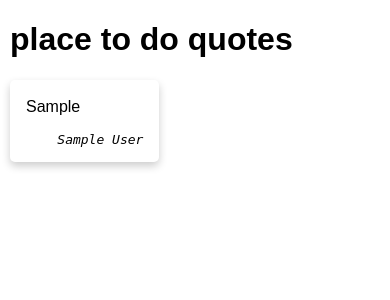
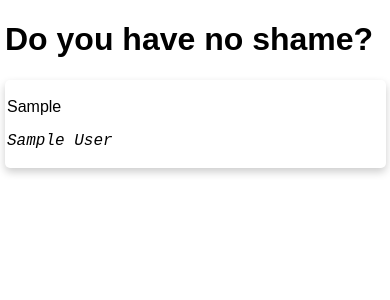
Before and after one commit to maxcohn/quotekeeper, a Flask app: page / in a window 390 px wide. Shown: the top 300 px of the page. Run offline with Flask 2, Linux system fonts and the light colour scheme; tables that the repository leaves empty hold one stand-in row (values such as "Sample post").

Commit message:
minor refactoring to main code and made mobile friendly

```diff
--- a/quotekeeper/__init__.py
+++ b/quotekeeper/__init__.py
@@ -1,8 +1,7 @@
 import os
 import sqlite3
-from .quote import FILE_PATH
-
-from flask import Flask
+from .routes import DATABASE_PATH
+from flask import Flask, g
 
 """App factory function. Create the Flask application. When running the
 application, Flask will automatically find this function and run it,
@@ -13,7 +12,7 @@ def create_app():
     app = Flask(__name__)
 
     # check if the 'quotes' table exists
-    with sqlite3.connect(FILE_PATH) as conn:
+    with sqlite3.connect(DATABASE_PATH) as conn:
         # create database connection
         cursor = conn.cursor()
         cursor.execute("select count(*) from sqlite_master where type='table' and name='quotes'")
@@ -26,6 +25,12 @@ def create_app():
     from . import routes
     app.register_blueprint(routes.bp)
 
+    # destroy database
+    @app.teardown_appcontext
+    def close_connection(exception):
+        db = getattr(g, '_database', None)
+        if db is not None:
+            db.close()
 
     print("App beginning")
     return app
--- a/quotekeeper/quote.py
+++ b/quotekeeper/quote.py
@@ -1,69 +1,56 @@
 import os
 import re
 import sqlite3
-
-# path to file in which quotes are stored
-FILE_PATH = os.path.abspath(os.path.join(os.path.dirname(__file__), "..", "quotes.db"))
+from sqlite3 import Cursor
 
 
-def all_quotes():
+def all_quotes(cur: Cursor):
     """
     Reads in quote from quotes file given at FILE_PATH and returns a list of
     Quote objects
     """
-    with sqlite3.connect(FILE_PATH) as conn:
-        # create database connection
-        cursor = conn.cursor()
 
-        # Read in everything from the database
-        cursor.execute("select * from quotes")
+    # Read in everything from the database
+    cur.execute("select * from quotes")
 
-        # list of Quote objects
-        all_quotes = [Quote(t[0], t[1]) for t in cursor.fetchall()]
+    # list of Quote objects
+    all_quotes = [Quote(t[0], t[1]) for t in cur.fetchall()]
 
-        return all_quotes
+    return all_quotes
 
 
-def add_quote_db(t: str, a: str):
+def add_quote_db(cur: Cursor, t: str, a: str):
     """Adds a new quote to the database"""
-    with sqlite3.connect(FILE_PATH) as conn:
-        cursor = conn.cursor()
-        cursor.execute("insert into quotes (quote, author) values (?, ?)", (t, a))
-        conn.commit()
+    cur.execute("insert into quotes (quote, author) values (?, ?)", (t, a))
 
-def filter_quote_name(name: str):
+def filter_quote_name(cur: Cursor, name: str):
     """Filters quotes that contain `name` in the author section"""
-    with sqlite3.connect(FILE_PATH) as conn:
-        # create database connection
-        cursor = conn.cursor()
 
-        # Add wildcards for db pattern matching
-        name = f"%{name}%"
 
-        # Read in everything from the database
-        cursor.execute("select * from quotes where author like ?", (name,))
+    # Add wildcards for db pattern matching
+    name = f"%{name}%"
 
-        # list of Quote objects
-        all_quotes = [Quote(t[0], t[1]) for t in cursor.fetchall()]
+    # Read in everything from the database
+    cur.execute("select quote, author from quotes where author like ?", (name,))
 
-        return all_quotes
+    # list of Quote objects
+    all_quotes = [Quote(t[0], t[1]) for t in cur.fetchall()]
 
-def filter_quote_text(text: str):
+    return all_quotes
+
+def filter_quote_text(cur: Cursor, text: str):
     """Filters quotes that contain `text` in the quote section"""
-    with sqlite3.connect(FILE_PATH) as conn:
-        # create database connection
-        cursor = conn.cursor()
 
-        # Add wildcards for db pattern matching
-        text = f"%{text}%"
+    # Add wildcards for db pattern matching
+    text = f"%{text}%"
 
-        # Read in everything from the database
-        cursor.execute("select * from quotes where quote like ?", (text,))
+    # Read in everything from the database
+    cur.execute("select quote, author from quotes where quote like ?", (text,))
 
-        # list of Quote objects
-        all_quotes = [Quote(t[0], t[1]) for t in cursor.fetchall()]
+    # list of Quote objects
+    all_quotes = [Quote(t[0], t[1]) for t in cur.fetchall()]
 
-        return all_quotes
+    return all_quotes
 
 
 
--- a/quotekeeper/routes.py
+++ b/quotekeeper/routes.py
@@ -1,14 +1,17 @@
-from flask import Blueprint, request, render_template
+from flask import Blueprint, request, render_template, g
 import os
 import random
 import sys
 import re
+import sqlite3
 
 # learned something here: need to specify current package if wanting
 # to import a module from current package (using relative imports here)
 from .quote import Quote
 from . import quote
 
+BASE_DIR = os.path.dirname(os.path.abspath(__file__))
+DATABASE_PATH = os.path.join(BASE_DIR, "quotes.db")
 
 bp = Blueprint('routes', __name__)
 
@@ -21,7 +24,10 @@ def home():
 
     Renders a page with all quotes displayed.
     """
-    all_quotes = quote.all_quotes()
+    cur = get_db().cursor()
+    all_quotes = quote.all_quotes(cur)
+    cur.close()
+
     random.shuffle(all_quotes)
     return render_template('base.html', quotes=all_quotes)
 
@@ -63,7 +69,10 @@ def filter_name(name):
     Renders home page, but filters quotes that contain `name` in the `author`
     section
     """
-    return render_template('base.html', quotes=quote.filter_quote_name(name))
+    cur = get_db()
+    quotes = quote.filter_quote_name(cur, name)
+    cur.close()
+    return render_template('base.html', quotes=quotes)
 
 @bp.route('/filter/text/<text>', methods=['GET'])
 def filter_text(text):
@@ -71,14 +80,37 @@ def filter_text(text):
     Renders home page, but filters quotes that contain `text` in the `quote`
     section
     """
-    return render_template('base.html', quotes=quote.filter_quote_text(text))
+
+    cur = get_db().cursor()
+
+    quotes = quote.filter_quote_text(cur, text)
+
+    cur.close()
+    return render_template('base.html', quotes=quotes)
 
 def add_quote(t: str, a: str):
     """Adds a new quote to the database and local list"""
-    print(f'New quote: {t}\nSaid by: {a}', file=sys.stderr)
+
+    cur = get_db().cursor()
 
     # insert the quote into the database
-    quote.add_quote_db(t, a)
+    quote.add_quote_db(cur, t, a)
+
+    cur.close()
 
     # create new quote and append to all_quotes
     #all_quotes.append(Quote(t,a))
+
+
+
+# get database from context
+def get_db():
+    db = getattr(g, '_database', None)
+    if db is None:
+        db = g._database = sqlite3.connect(DATABASE_PATH)
+    return db
+
+
+
+
+#DATABASE_PATH = 'main.db'
--- a/quotekeeper/static/style.css
+++ b/quotekeeper/static/style.css
@@ -1,20 +1,37 @@
 
 body{
     font-family: Arial, Helvetica, sans-serif;
-    margin-left: 10px;
-    margin-right: 10px;
+    margin-left: 5px;
 }
 
 .quote{
     font-family: Arial;
     box-shadow: 0 4px 8px 0 rgba(0,0,0,0.2);
     border-radius: 5px;
-    padding: 2px 16px;
+    padding: 2px 2px;
     display: inline-block;
+
+
 }
+
+@media only screen and (max-width: 768px) {
+    .quote {
+        width: 100%;
+        word-wrap: normal;
+
+    }
+}
+
+.author .text {
+    margin: 2px;
+    word-wrap: normal;
+}
+
 
 .author{
     font-style: italic;
+    font-family: 'Courier New', Courier, monospace;
+
 }
 
 .submit-quote{
--- a/quotekeeper/templates/base.html
+++ b/quotekeeper/templates/base.html
@@ -11,16 +11,14 @@
 </head>
 <body>
 
-    <h1>place to do quotes</h1>
-
-
+    <h1>Do you have no shame?</h1>
 
     <div class="quotes">
 
         {% for q in quotes %}
         <div class="quote">
             <p class="text">{{ q.text }}</p>
-            <pre class="author">    {{ q.author }}</pre>
+            <p class="author">{{ q.author }}</p>
         </div>
         {% endfor %}
 
```
Also changed, not shown: README.md.
